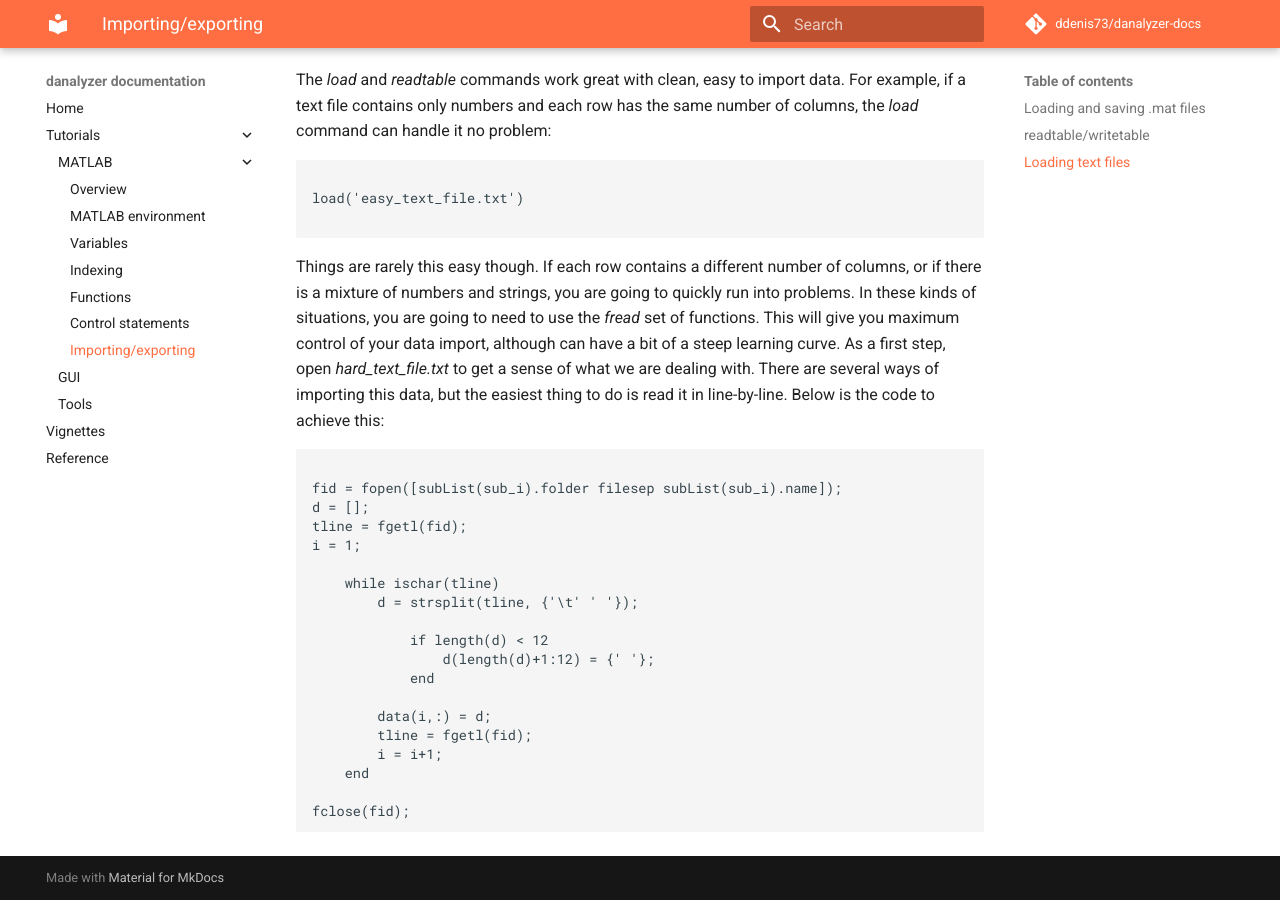
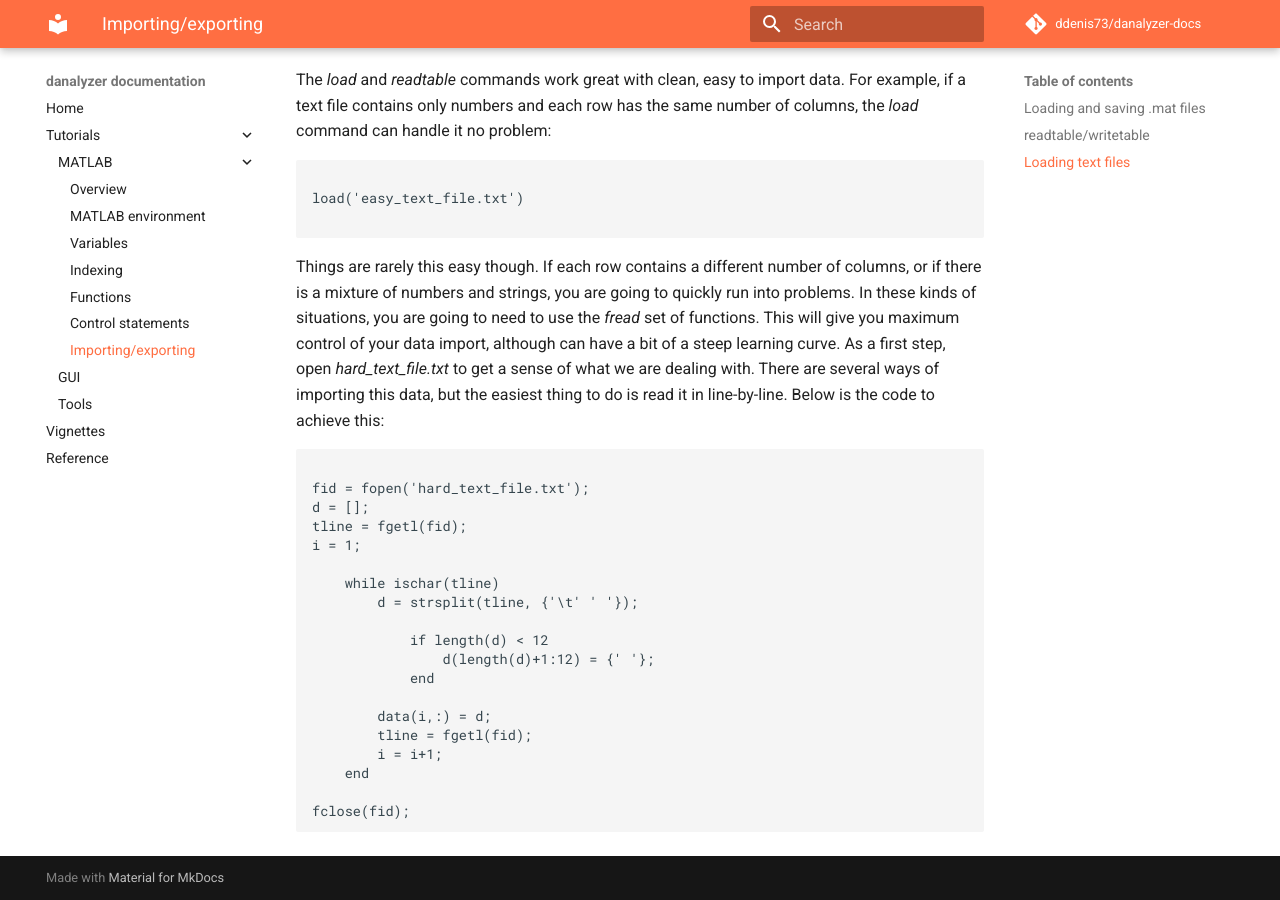
Before and after one commit to ddenis73/danalyzer-docs, an MkDocs documentation site: the page built from docs/matlab-import-export.md, in a window 1280 px wide and 900 px high, scrolled down 2029 px. Built offline with MkDocs 1.6.1 and Material for MkDocs 9.7.7, drawn with Linux system fonts in a browser that asks for light colours; comment, search, counter and statistics services are not loaded; old or Windows-style settings are respelled for this version of MkDocs.

Commit message:
Update matlab-import-export.md

````diff
--- a/docs/matlab-import-export.md
+++ b/docs/matlab-import-export.md
@@ -74,7 +74,7 @@ Things are rarely this easy though. If each row contains a different number of c
 
 ```matlab
 
-fid = fopen([subList(sub_i).folder filesep subList(sub_i).name]);
+fid = fopen('hard_text_file.txt');
 d = [];
 tline = fgetl(fid);
 i = 1;
````
